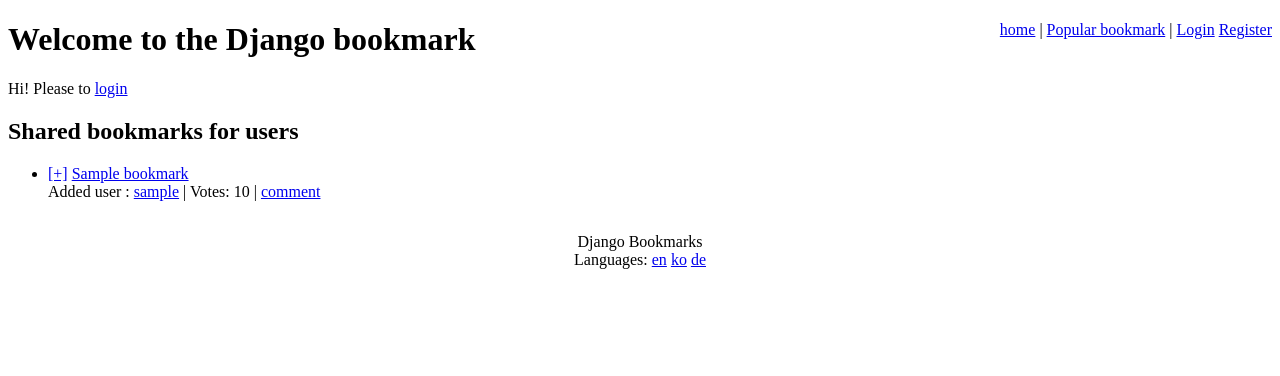
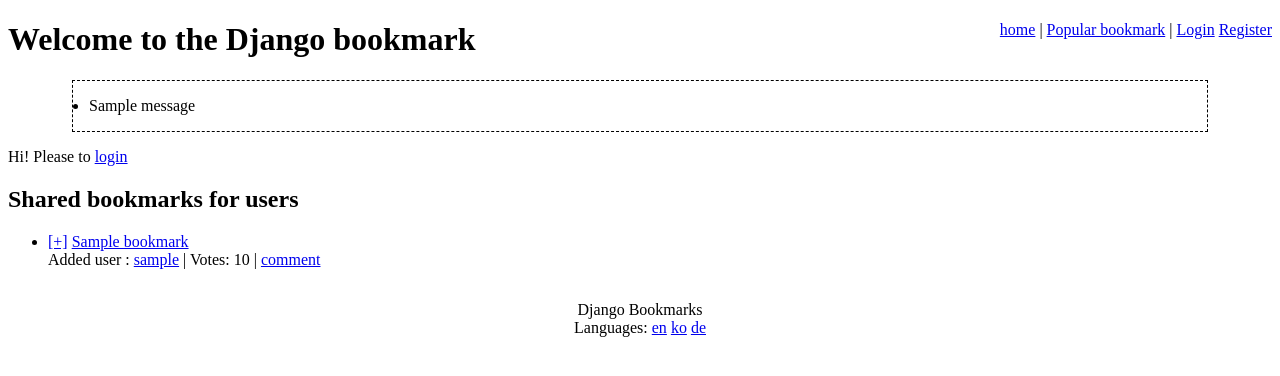
Before and after one commit to zzonsang/zzontest, a Django app: template django_bookmarks/django_bookmarks/templates/main_page.html in a window 1280 px wide. Shown: the top 376 px of the page. Run offline with Django 3.2, Linux system fonts and the light colour scheme; the template is opened without the code that fills it: most values are stand-ins (such as "Sample title", 1, 10 or a date in 2020); one stand-in notice (Sample message) is shown; some libraries are stand-ins or nearby versions.

Commit message:
[+] 알림 메시지로 사용성 개선

```diff
--- a/django_bookmarks/django_bookmarks/site_media/style.css
+++ b/django_bookmarks/django_bookmarks/site_media/style.css
@@ -28,3 +28,9 @@
 	padding: 5px;
 	border: 1px solid #000;
 }
+
+ul.messages {
+	border: 1px dashed #000;
+	margin: 1em 4em;
+	padding: 1em;
+}
--- a/django_bookmarks/django_bookmarks/templates/base.html
+++ b/django_bookmarks/django_bookmarks/templates/base.html
@@ -24,6 +24,13 @@
         {% endif %}
     </div>
     <h1>{% block head %}{% endblock %}</h1>
+    {% if messages %}
+    	<ul class="messages">
+    		{% for message in messages %}
+    			<li>{{ message }}</li>
+			{% endfor %}
+    	</ul>
+	{% endif %}
     {% block content %}{% endblock %}
     <div id="footer">
     	Django Bookmarks <br />
```
Also changed, not shown: django_bookmarks/django_bookmarks/bookmarks/views.py (+10 -2 lines).
